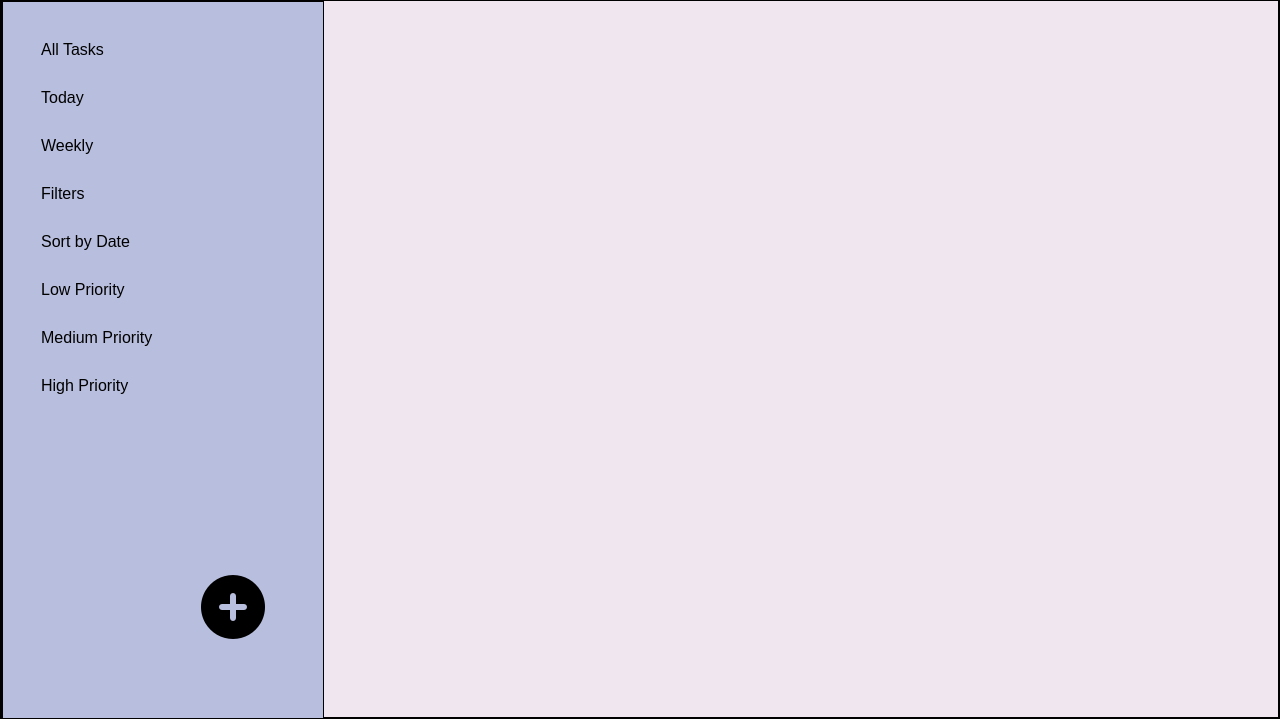
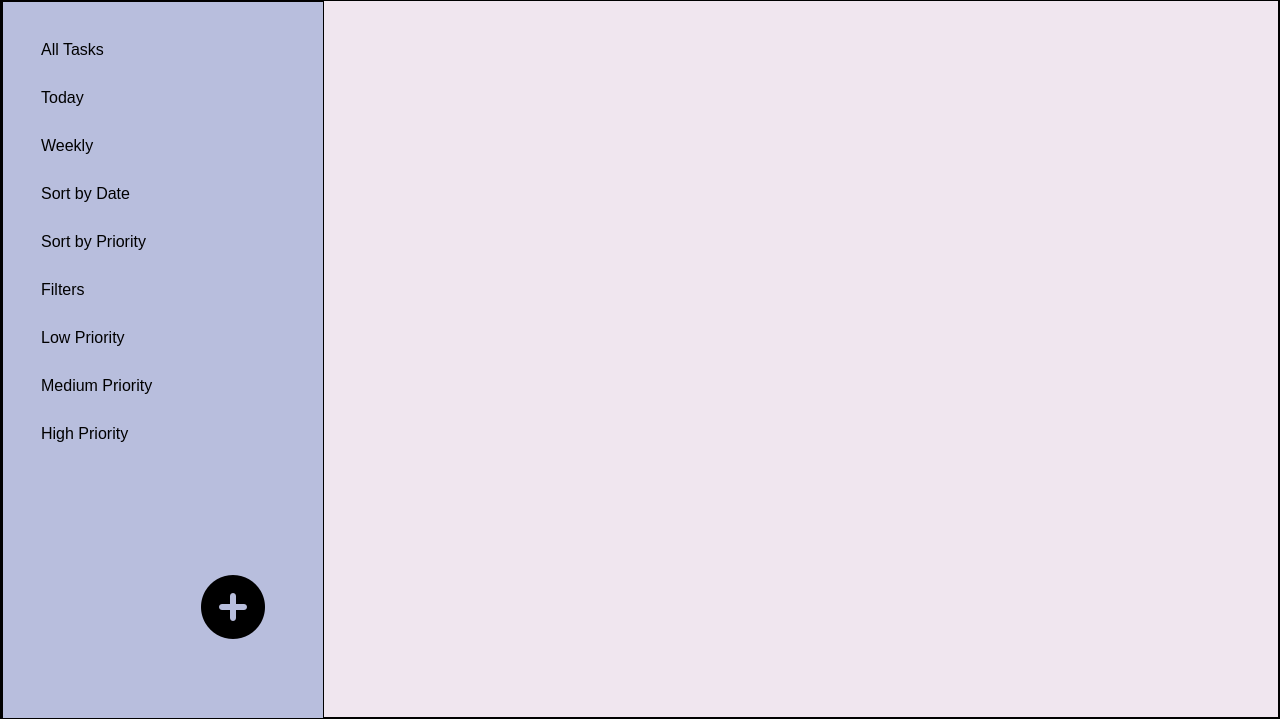
Before and after one commit to AndrewLin95/todolist, a website built with webpack: page dist/index.html in a window 1280 px wide. Shown: the part 82-801 px from the top of the page. Built offline with nearby package versions, Linux system fonts and the light colour scheme.

Commit message:
formatting

```diff
--- a/dist/index.html
+++ b/dist/index.html
@@ -20,8 +20,9 @@
                     <button class='btn' id="allTaskPage">All Tasks</button>
                     <button class='btn pageFilters' id="todayTaskPage">Today</button>
                     <button class='btn pageFilters' id="weeklyTaskPage">Weekly</button>
+                    <button class='btn pageSorts' id="dateSort">Sort by Date</button>
+                    <button class='btn pageSorts' id="prioritySort">Sort by Priority</button>
                     <button class='btn pageFilters' id="filteredPage">Filters</button>
-                    <button class='btn pageFilters' id="dateSort">Sort by Date</button>
                     <button class='btn pageFilters' id="lowPriorityPage">Low Priority</button>
                     <button class='btn pageFilters' id="mediumPriorityPage">Medium Priority</button>
                     <button class='btn pageFilters' id="highPriorityPage">High Priority</button>
```
